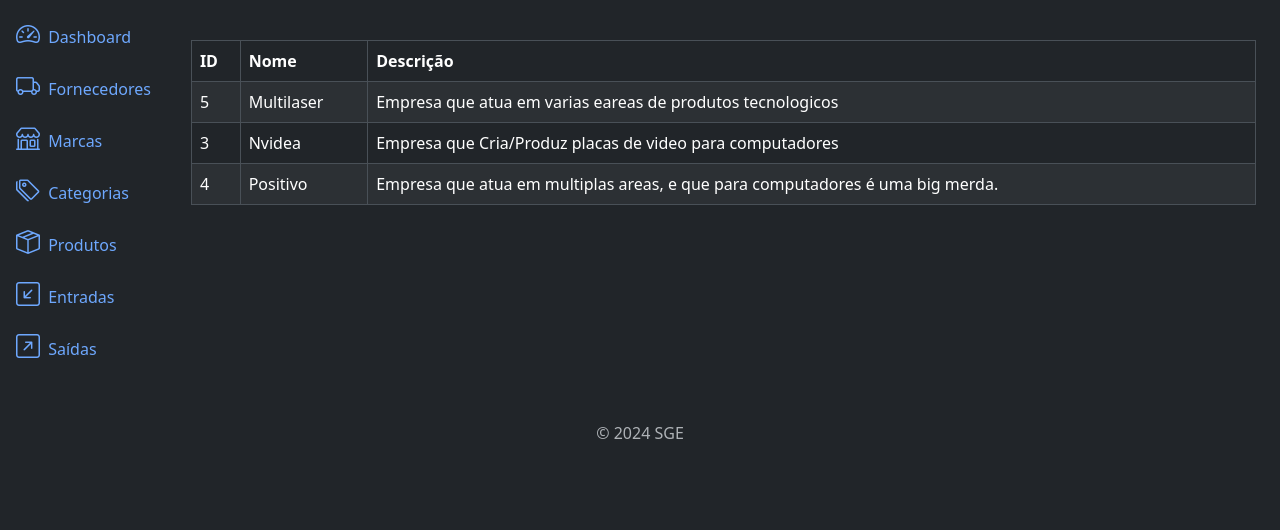
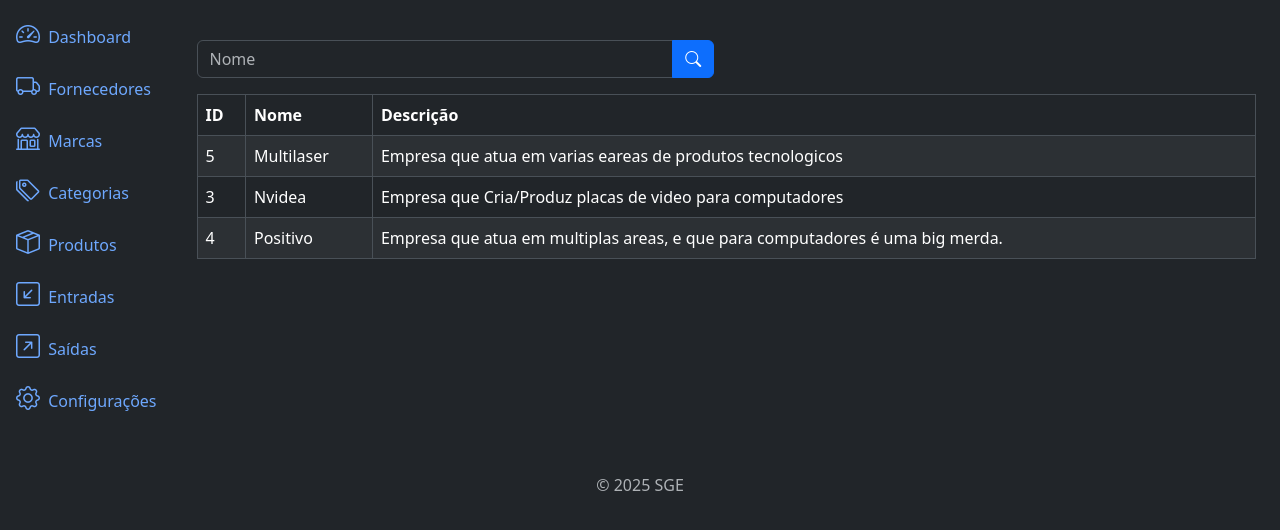
Before and after one commit to FHAO-3/sge, a Django app: page /brands/list/ in a window 1280 px wide. Shown: the part 56-586 px from the top of the page. Run offline with Django 5.2, Linux system fonts and the light colour scheme; data comes from the database, SQL or seed files in the repository; both versions use the stored data as it was after the commit.

Commit message:
update | deletando 'db.sqlite3', atualizando o footer, arruamando '.gitignore', add  url de Marcas, add botao para pagina congigurações, add url para criar Marcas, iniciando views de criar Marcas, add entrada de texto dentro de 'brand_list.html' para poder fazer pesquisa por nome

```diff
--- a/app/templates/components/_footer.html
+++ b/app/templates/components/_footer.html
@@ -1,5 +1,5 @@
 <footer class="footer mt-auto py-3 text-center">
   <div class="container">
-    <span class="text-muted">© 2024 SGE</span>
+    <span class="text-muted">© 2025 SGE</span>
   </div>
 </footer>
--- a/app/templates/components/_sidebar.html
+++ b/app/templates/components/_sidebar.html
@@ -20,7 +20,7 @@
             </a>
           </li>
           <li>
-            <a href="#" class="nav-link px-0 align-middle">
+            <a href="{% url 'brands_list' %}" class="nav-link px-0 align-middle">
               <i class="bi bi-shop fs-4"></i>
               <span class="ms-1">Marcas</span>
             </a>
@@ -49,6 +49,12 @@
               <span class="ms-1">Saídas</span>
             </a>
           </li>
+          <li>
+            <a href="http://127.0.0.1:8000/admin/" class="nav-link px-0 align-middle">
+              <i class="bi bi-gear fs-4"></i>
+              <span class="ms-1">Configurações</span>
+            </a>
+          </li>
         </ul>
       </div>
       <hr>
--- a/brands/templates/brand_list.html
+++ b/brands/templates/brand_list.html
@@ -1,8 +1,24 @@
 {% extends 'base.html' %}
 
-{% block title %}Lista de Marcas{% endblock %}
+{% block title %}
+Lista de Marcas
+{% endblock %}
 
 {% block content %}
+
+<div class="row mb-3">
+   <div class="col-md-6">
+      <form method="get" action="{% url 'brands_list' %}">
+         <div class="input-group">
+            <input type="text" class="form-control" name="name" placeholder="Nome" value="{{ request.GET.name }}">
+            <button type="submit" class="btn btn-primary">
+               <i class="bi bi-search"></i>
+            </button>
+         </div>
+      </form>
+   </div>
+</div>
+
 <div class="table-responsive">
    <table class="table table-striped table-bordered">
       <thead class="thead-dark">
--- a/brands/urls.py
+++ b/brands/urls.py
@@ -4,4 +4,5 @@
 
 urlpatterns = [
     path('brands/list/', views.BrandListView.as_view(), name='brands_list'),
+    path('brands/create/', views.BrandCreateView.as_view(), name='brands_create'),
 ]
--- a/brands/views.py
+++ b/brands/views.py
@@ -1,8 +1,27 @@
-from django.views.generic import ListView
+from django.views.generic import ListView, CreateView
 from . import models
+from django.urls import reverse_lazy
 
 
 class BrandListView(ListView):
     model = models.Brand
     template_name = 'brand_list.html'
-    context_object_name = 'brands'  # usado ao enves de mandar o `render`
+    context_object_name = 'brands'  # usado ao inves de mandar o `render`
+
+    def get_queryset(self):
+        '''
+        Metodo sera usada para fazer requisições para pesquisar por `name` como por exemplo "url.com/?name=brand"
+        '''
+        queryset = super().get_queryset()
+        name = self.request.GET.get('name')
+
+        if name:
+            queryset = queryset.filter(name__icontains=name)
+        return queryset
+
+
+class BrandCreateView(CreateView):
+    model = models.Brand
+    form_class = ...
+    template_name = 'brand_create.html'
+    success_url = reverse_lazy('brands_list')
```
Also changed, not shown: brands/forms.py (added), brands/templates/brand_create.html (added), db.sqlite3, 1 other file. Lines whose indentation alone changed are shown as unchanged.
